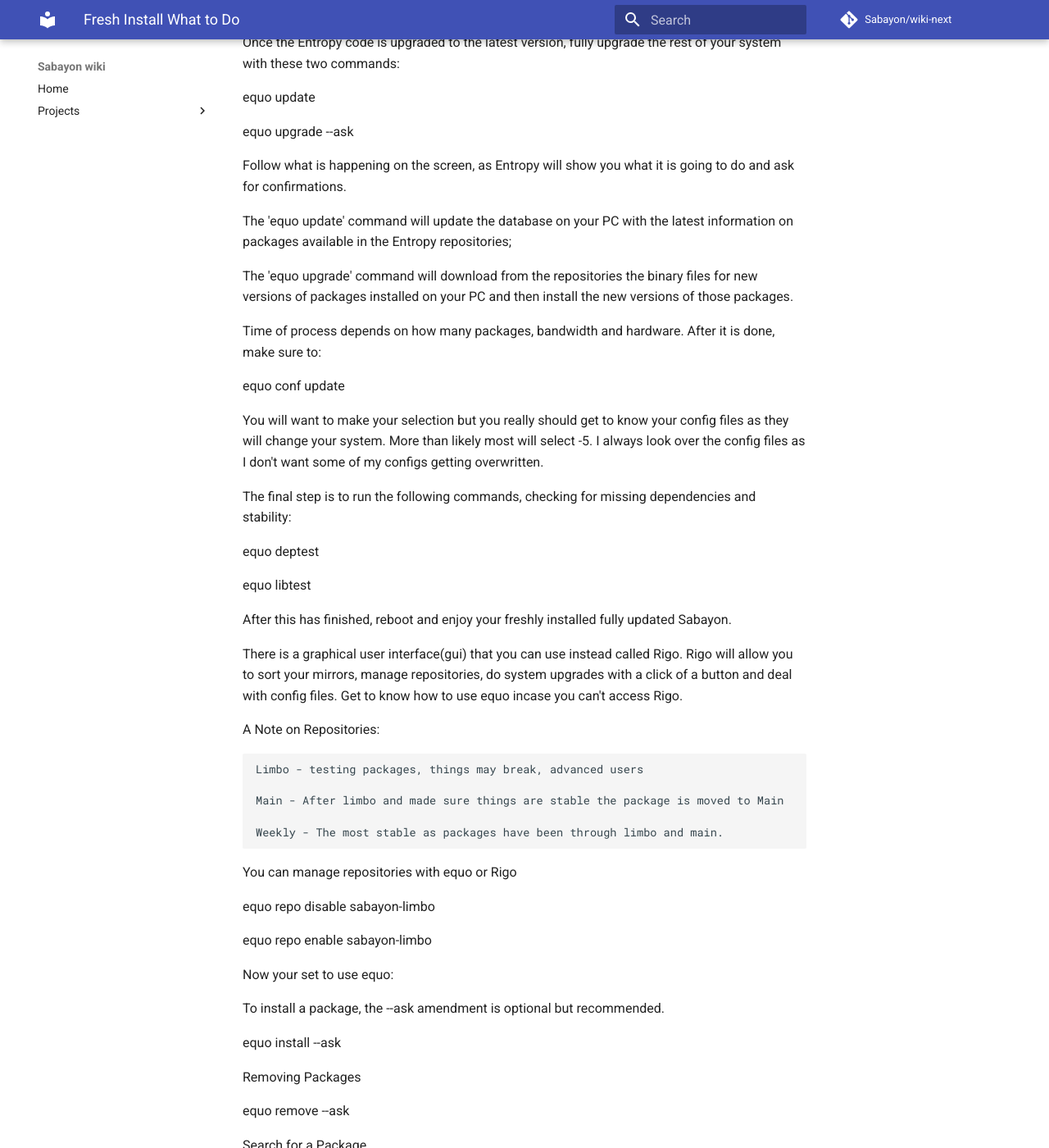
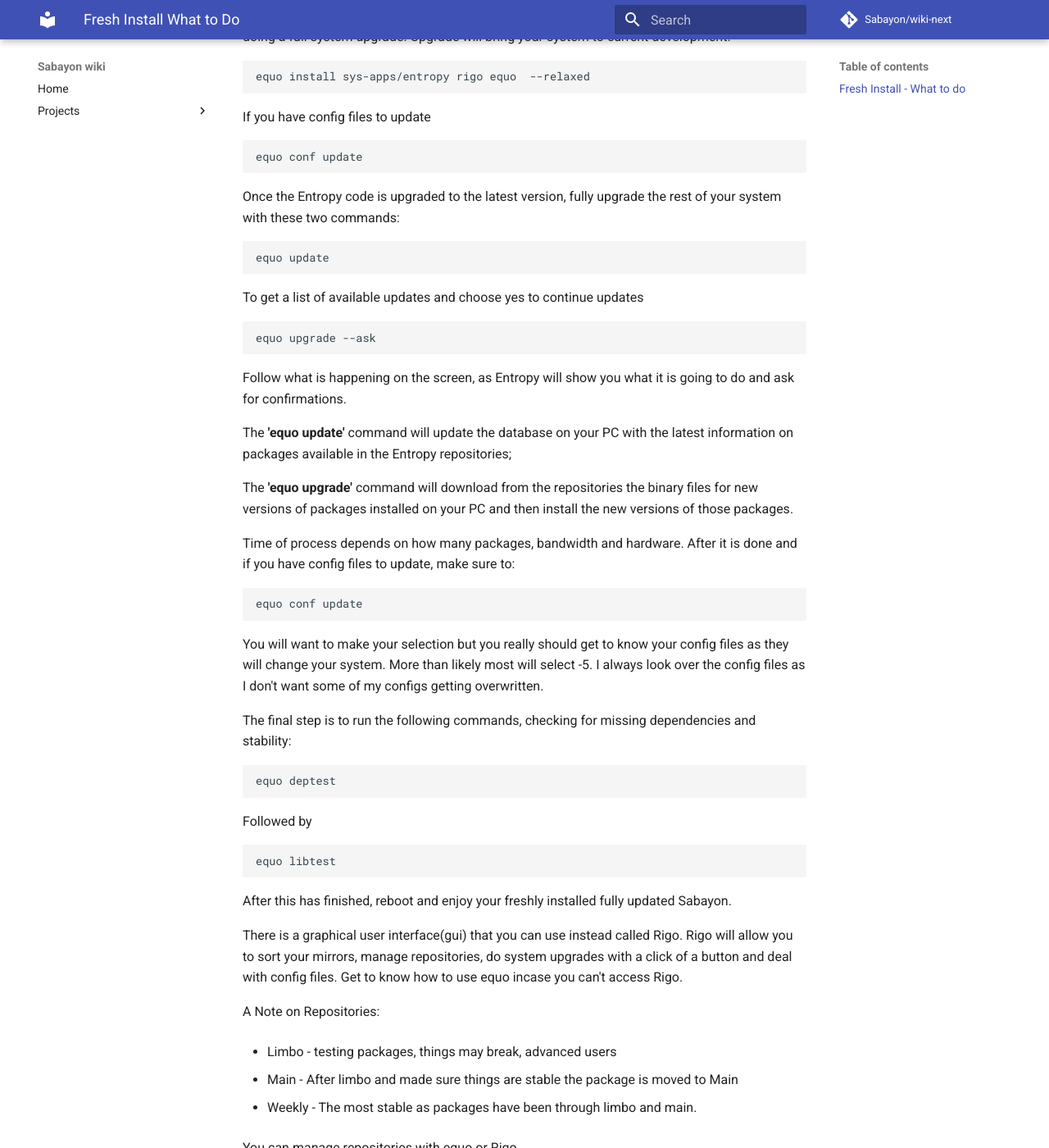
Before and after one commit to Sabayon/wiki-next, an MkDocs documentation site: the page built from docs/projects/Fresh Install - What to Do.md, in a window 1280 px wide and 1400 px high, scrolled down 918 px. Shown: the whole window at 82% size. Built offline with MkDocs 1.6.1 and Material for MkDocs 9.7.7, drawn with Linux system fonts in a browser that asks for light colours; comment, search, counter and statistics services are not loaded; old or Windows-style settings are respelled for this version of MkDocs; some of the changed text lies outside the part shown.

Commit message:
wiki stuffs

```diff
--- a/docs/projects/Fresh Install - What to Do.md
+++ b/docs/projects/Fresh Install - What to Do.md
@@ -1,4 +1,4 @@
-Fresh Install - what to do
+## Fresh Install - What to do
 
 So you just installed a fresh copy of Sabayon Lixux and are wondering what to do next.
 
@@ -8,54 +8,59 @@
 
 limbo(sabayon-limbo) - main(sabayonlinux.org) - weekly(sabayon-weekly) | to see which one your system is using simply do:
 
- equo status
+    equo status
 
-Issue the proper command according to your status
+Issue the proper command(s) according to your status
 
-equo repo mirrorsort sabayon-weekly
-equo repo mirrorsort sabayonlinux.org
-equo repo mirrorsort sabayon-limbo
+    equo repo mirrorsort sabayon-weekly
+
+    equo repo mirrorsort sabayonlinux.org
+
+    equo repo mirrorsort sabayon-limbo
 
 Now update the package lists from the mirrors
 
-equo update
+    equo update
 
 If you run into problems with that then try:
 
-equo update --force
+    equo update --force
 
 Once you have that completed it is vital to get Entropy upgraded to the latest version before doing a full system upgrade. Upgrade will bring your system to current development.
 
-equo install sys-apps/entropy rigo equo  --relaxed
+    equo install sys-apps/entropy rigo equo  --relaxed
 
+If you have config files to update
 
-equo conf update
+    equo conf update
 
 Once the Entropy code is upgraded to the latest version, fully upgrade the rest of your system with these two commands:
 
-equo update
+    equo update
 
+To get a list of available updates and choose yes to continue updates
 
-equo upgrade --ask
+    equo upgrade --ask
 
 Follow what is happening on the screen, as Entropy will show you what it is going to do and ask for confirmations.
 
-The 'equo update' command will update the database on your PC with the latest information on packages available in the Entropy repositories;
+The **'equo update'** command will update the database on your PC with the latest information on packages available in the Entropy repositories;
 
-The 'equo upgrade' command will download from the repositories the binary files for new versions of packages installed on your PC and then install the new versions of those packages.
+The **'equo upgrade'** command will download from the repositories the binary files for new versions of packages installed on your PC and then install the new versions of those packages.
 
-Time of process depends on how many packages, bandwidth and hardware. After it is done, make sure to:
+Time of process depends on how many packages, bandwidth and hardware. After it is done and if you have config files to update, make sure to:
 
-equo conf update
+    equo conf update
 
 You will want to make your selection but you really should get to know your config files as they will change your system. More than likely most will select -5. I always look over the config files as I don't want some of my configs getting overwritten.
 
 The final step is to run the following commands, checking for missing dependencies and stability:
 
-equo deptest
+    equo deptest
 
+Followed by
 
-equo libtest
+    equo libtest
 
 After this has finished, reboot and enjoy your freshly installed fully updated Sabayon.
 
@@ -63,39 +68,39 @@
 
 A Note on Repositories:
 
-    Limbo - testing packages, things may break, advanced users
+* Limbo - testing packages, things may break, advanced users
 
-    Main - After limbo and made sure things are stable the package is moved to Main
+* Main - After limbo and made sure things are stable the package is moved to Main
 
-    Weekly - The most stable as packages have been through limbo and main.
+* Weekly - The most stable as packages have been through limbo and main.
 
 You can manage repositories with equo or Rigo
 
-equo repo disable sabayon-limbo
+    equo repo disable sabayon-limbo
 
 
-equo repo enable sabayon-limbo
+    equo repo enable sabayon-limbo
 
-Now your set to use equo:
+Now you're set to use equo:
 
 To install a package, the --ask amendment is optional but recommended.
 
-equo install <package> --ask
+    equo install foo --ask
 
 Removing Packages
 
-equo remove <package> --ask
+    equo remove foo --ask
 
 Search for a Package
 
-equo search <package>
+    equo search foo
 
-Cleanup downloaded packages
+**Cleanup downloaded packages**
 
 Every now and then you will want to cleanup the packages that Entropy downloaded:
 
-equo cleanup
+    equo cleanup
 
 See help for more equo commands
 
-equo --help
+    equo --help
```
